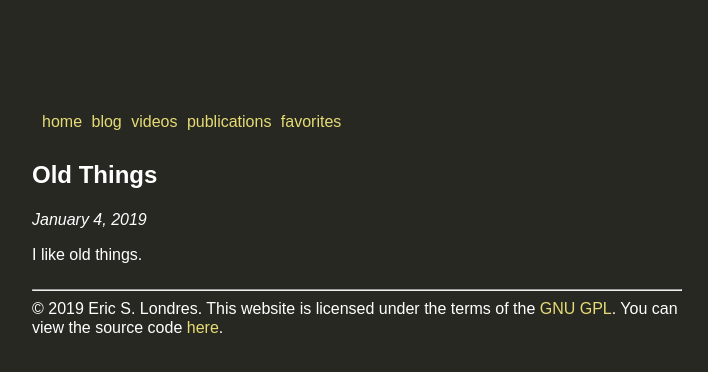
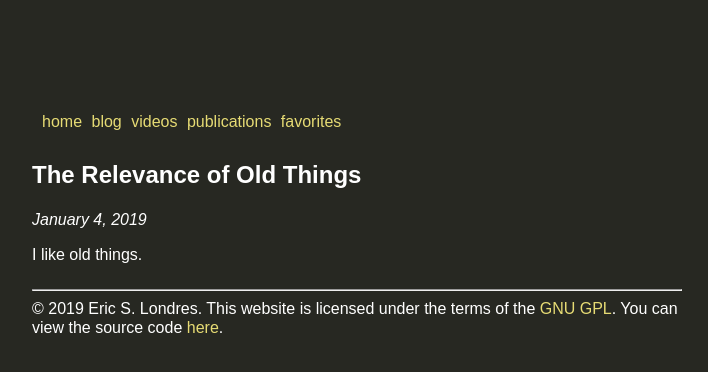
Before and after one commit to slondr/slondr.gitlab.io, a Jekyll site: the page built from _posts/2019-01-04-old-things.md, in a window 1280 px wide. Shown: the top 372 px of the page, without its empty margins (283-991 px from the left). Built offline with Jekyll 4.4.1, drawn with Linux system fonts in a browser that asks for light colours.

```diff
--- a/_posts/2019-01-04-old-things.md
+++ b/_posts/2019-01-04-old-things.md
@@ -2,7 +2,8 @@
 date: 2019-01-04
 layout: post
 slug: old-things
-title: Old Things
+draft: true
+title: The Relevance of Old Things
 ---
 
 I like old things.
```
